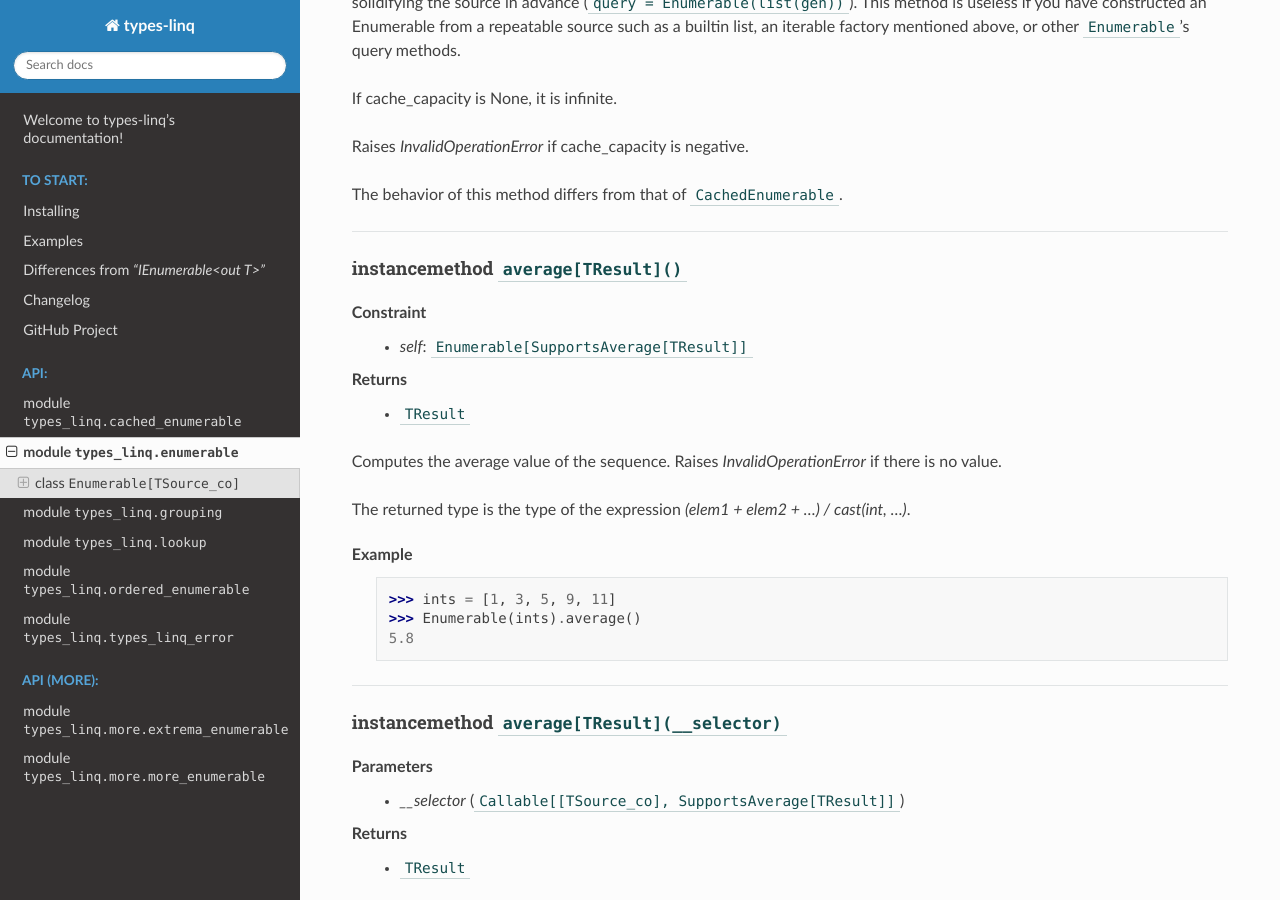
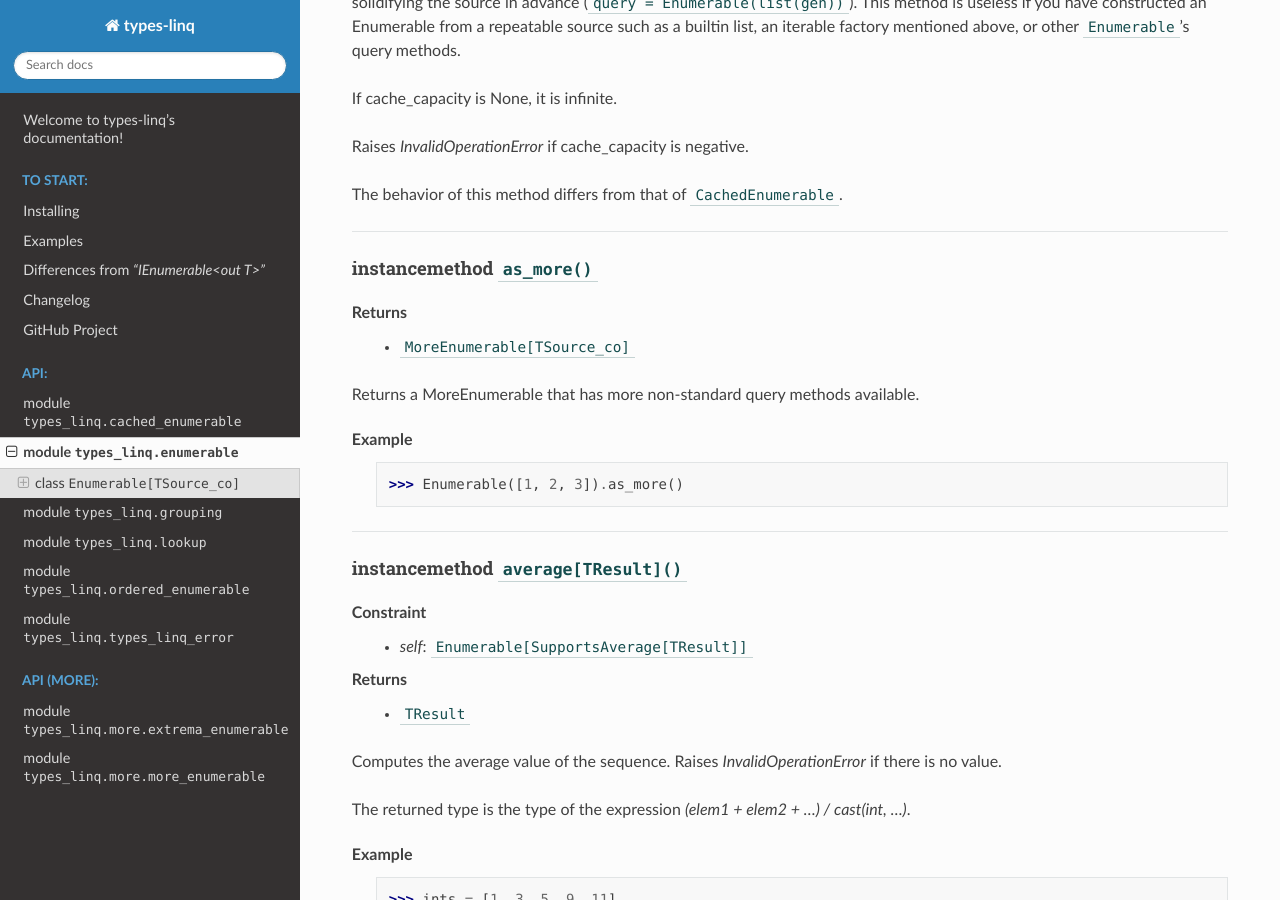
Before and after one commit to cleoold/types-linq, a Sphinx documentation site: the page built from doc/api/types_linq.enumerable.rst, in a window 1280 px wide and 900 px high, scrolled down 7743 px. Built offline with Sphinx 7.4.7 and the Read the Docs theme 2.0.0, drawn with Linux system fonts in a browser that asks for light colours.

Commit message:
add missing as_more doc entry

```diff
--- a/doc/api/types_linq.enumerable.rst
+++ b/doc/api/types_linq.enumerable.rst
@@ -368,6 +368,20 @@ If cache_capacity is None, it is infinite.
 Raises `InvalidOperationError` if cache_capacity is negative.
 
 The behavior of this method differs from that of ``CachedEnumerable``.
+
+----
+
+instancemethod ``as_more()``
+------------------------------
+
+
+Returns
+  - ``MoreEnumerable[TSource_co]``
+
+Returns a MoreEnumerable that has more non-standard query methods available.
+
+Example
+    >>> Enumerable([1, 2, 3]).as_more()
 
 ----
 
--- a/doc/api_spec.py
+++ b/doc/api_spec.py
@@ -49,6 +49,7 @@ modules: list[ModuleSpec] = [
                     'any',
                     'append',
                     'as_cached',
+                    'as_more',
                     'average',
                     'average2',
                     'cast',
```
